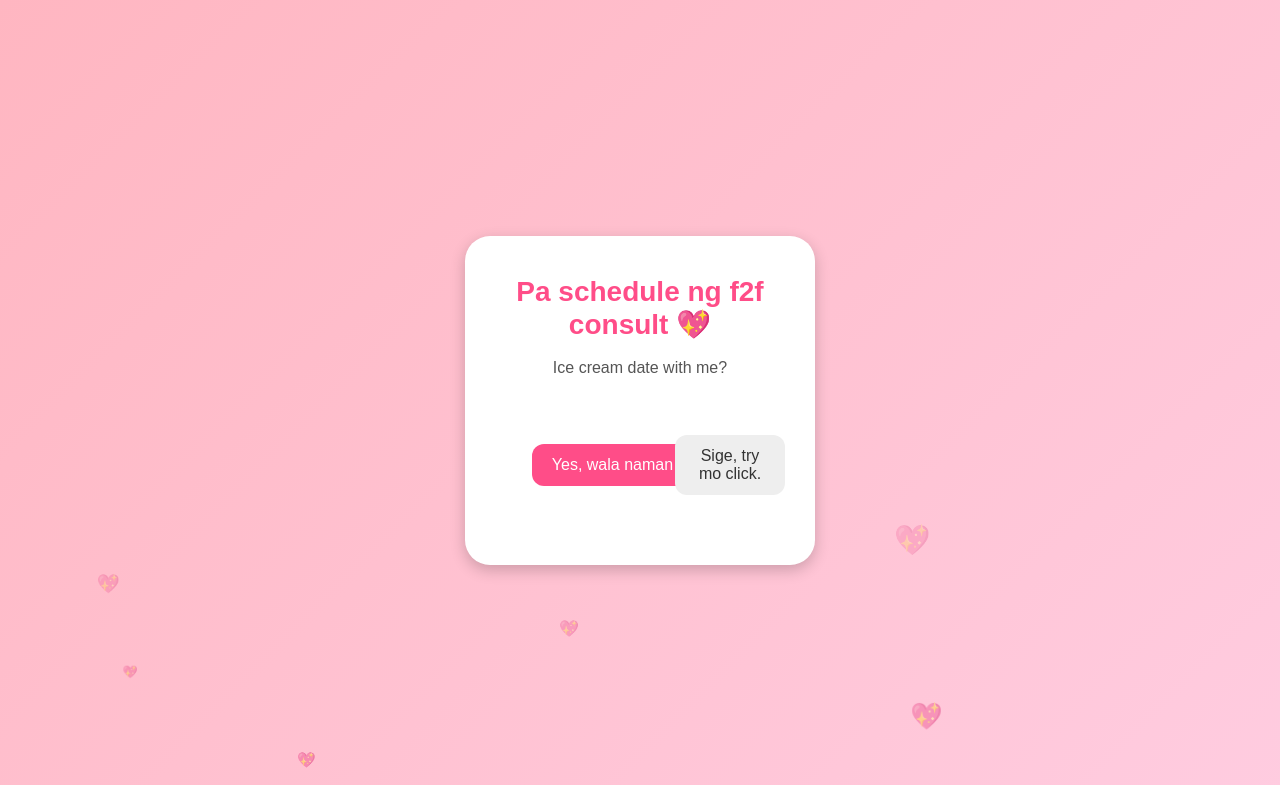
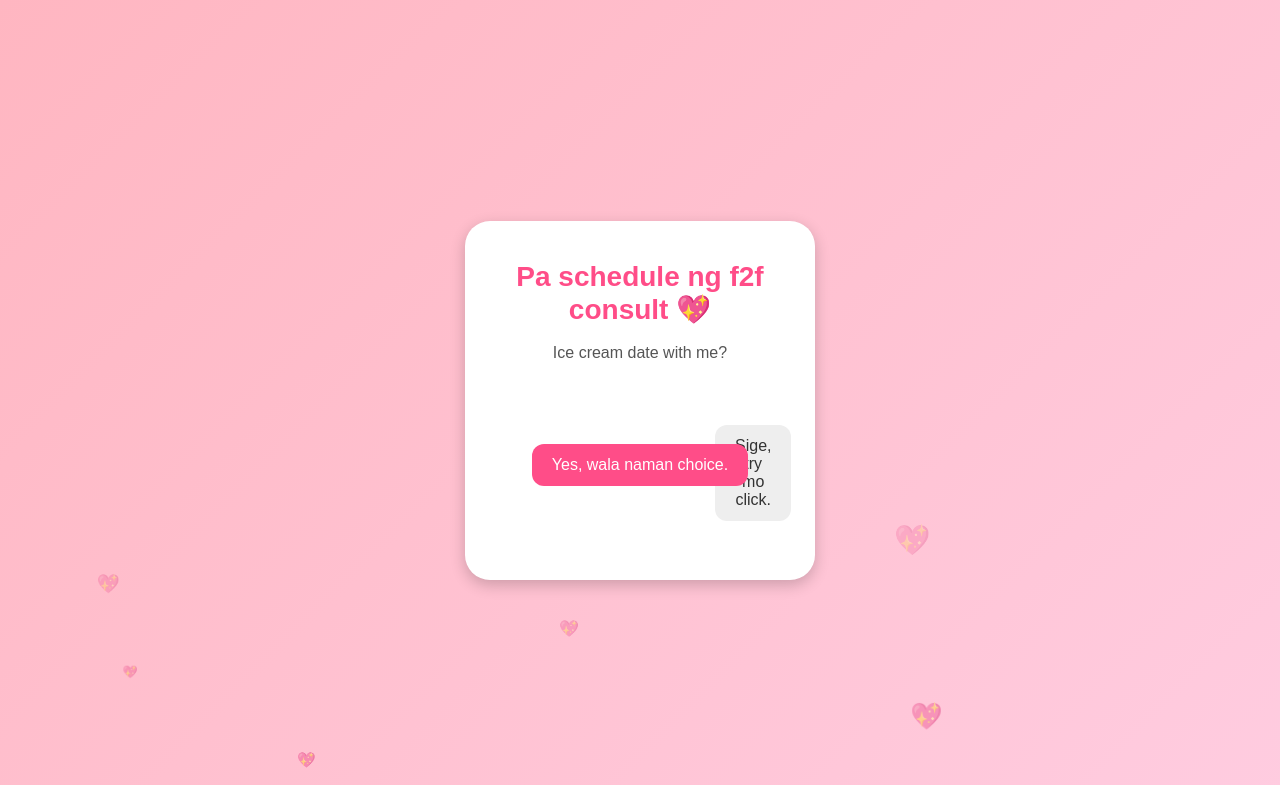
Before and after one commit to callejaannabianca-spec/hello-boss, a plain HTML site: page index.html in a window 1280 px wide. Shown: the top 785 px of the page. Drawn offline with Linux system fonts and the light colour scheme.

Commit message:
index.html

```diff
--- a/index.html
+++ b/index.html
@@ -78,7 +78,7 @@ line-height:1.5;
 
 position:relative;
 
-height:120px;
+height:150px;
 
 display:flex;
 
@@ -86,7 +86,7 @@ justify-content:center;
 
 align-items:center;
 
-gap:15px;
+gap:20px;
 
 }
 
@@ -112,6 +112,8 @@ background:#ff4d88;
 
 color:white;
 
+z-index:2;
+
 }
 
 #noBtn{
@@ -122,7 +124,8 @@ color:#333;
 
 position:absolute;
 
-left:180px;
+left:220px;
+top:35px;
 
 }
 
```
